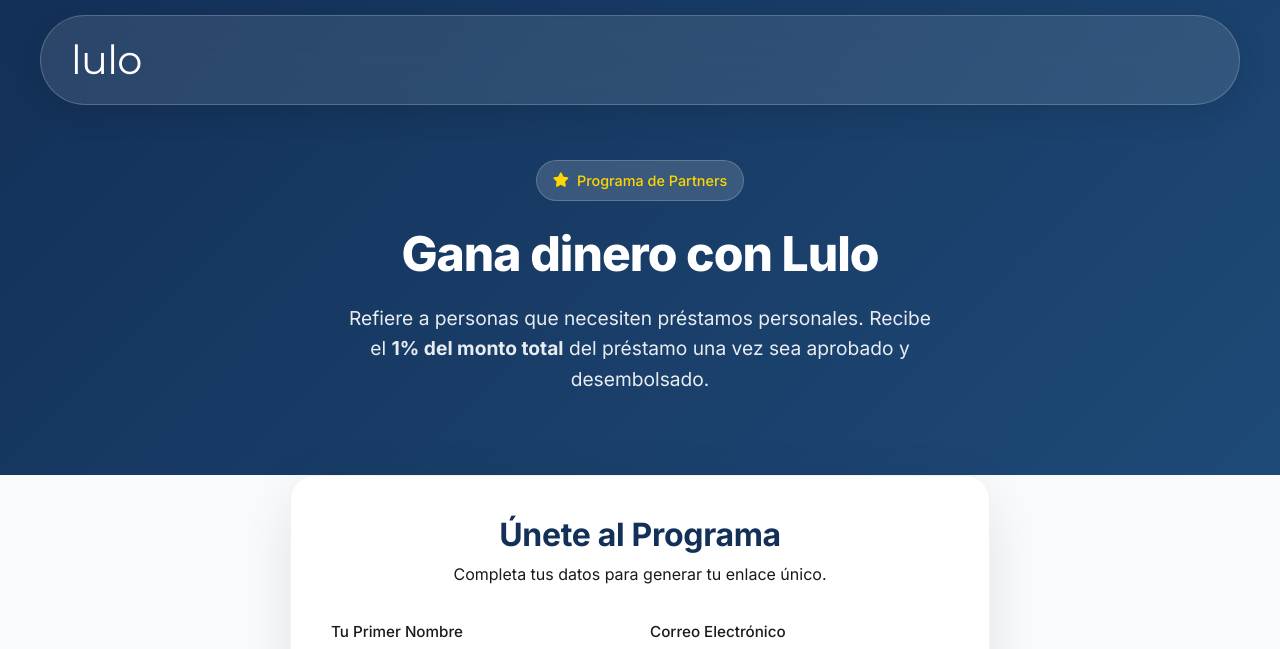
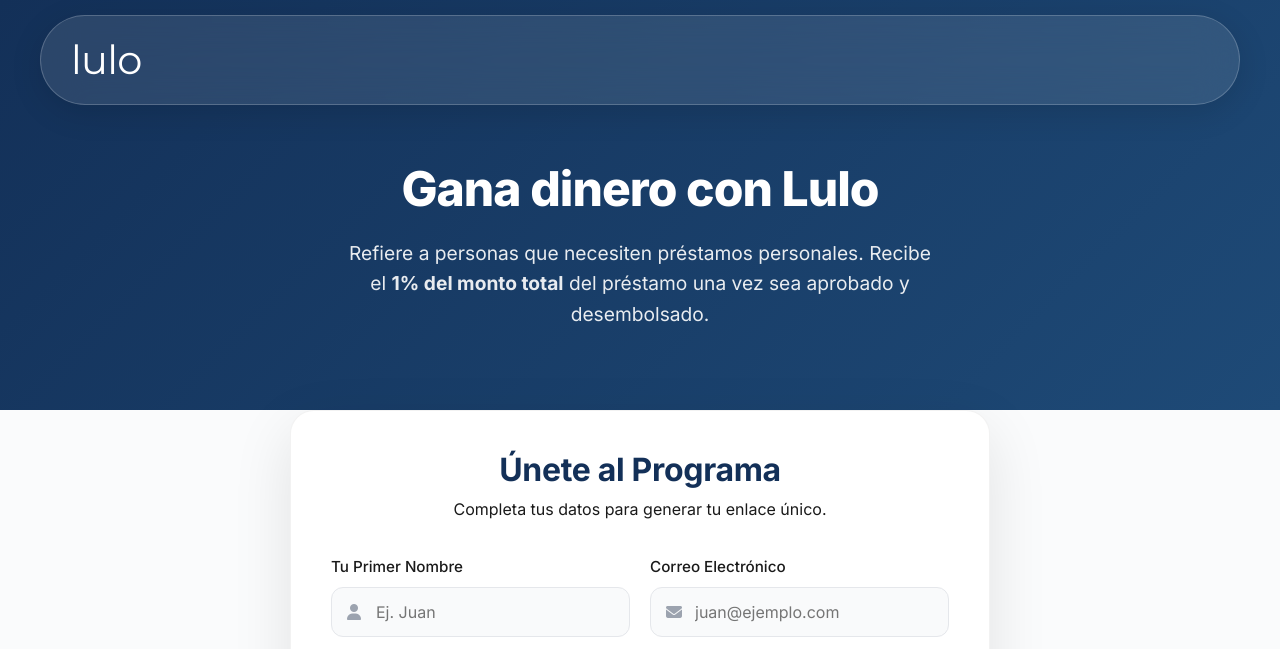
Before and after one commit to vqzpartners/lulo, a plain HTML site: page referidos.html in a window 1280 px wide. Shown: the top 649 px of the page. Drawn offline with Linux system fonts and the light colour scheme.

Commit message:
Update referidos.html

```diff
--- a/referidos.html
+++ b/referidos.html
@@ -37,7 +37,6 @@
         <section class="referral-hero">
             <div class="container">
                 <div class="hero-content-center">
-                    <span class="badge-pill"><i class="fas fa-star"></i> Programa de Partners</span>
                     <h1>Gana dinero con Lulo</h1>
                     <p>Refiere a personas que necesiten préstamos personales. Recibe el <strong>1% del monto total</strong> del préstamo una vez sea aprobado y desembolsado.</p>
                 </div>
```
